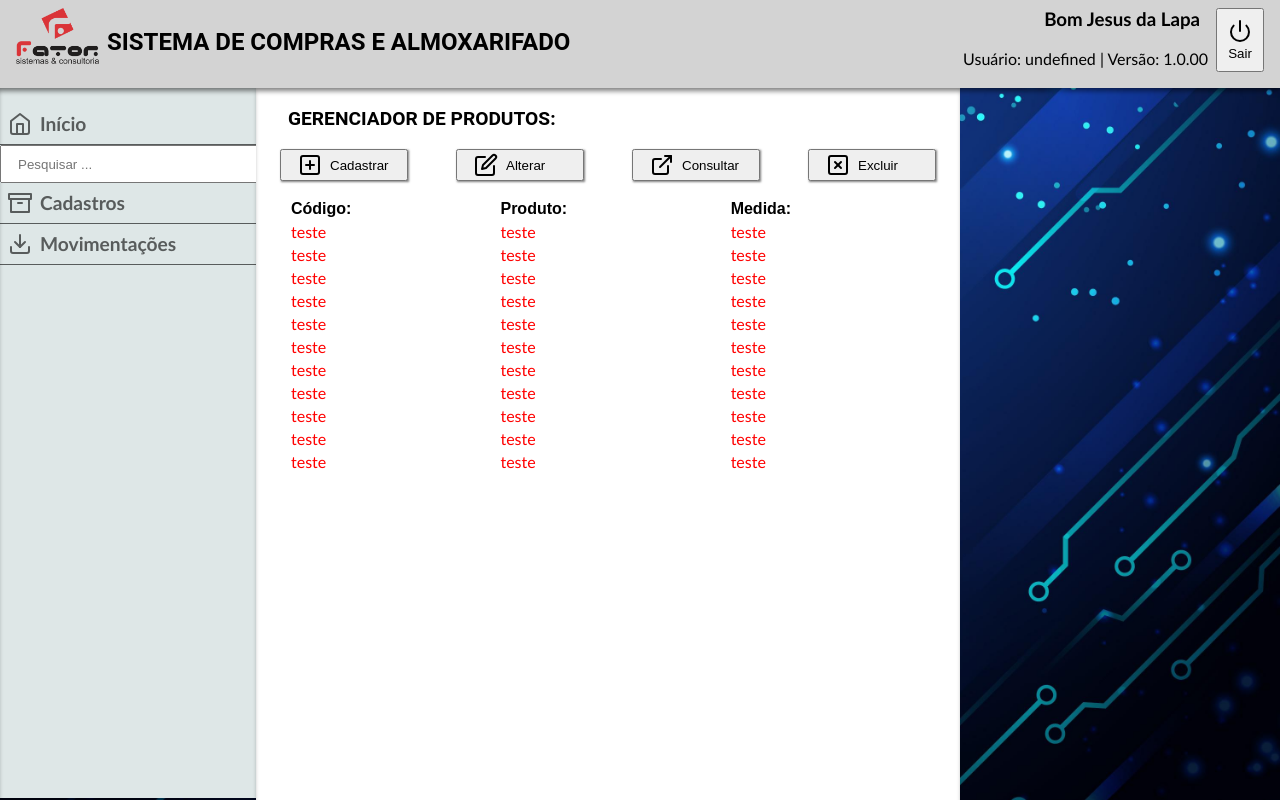
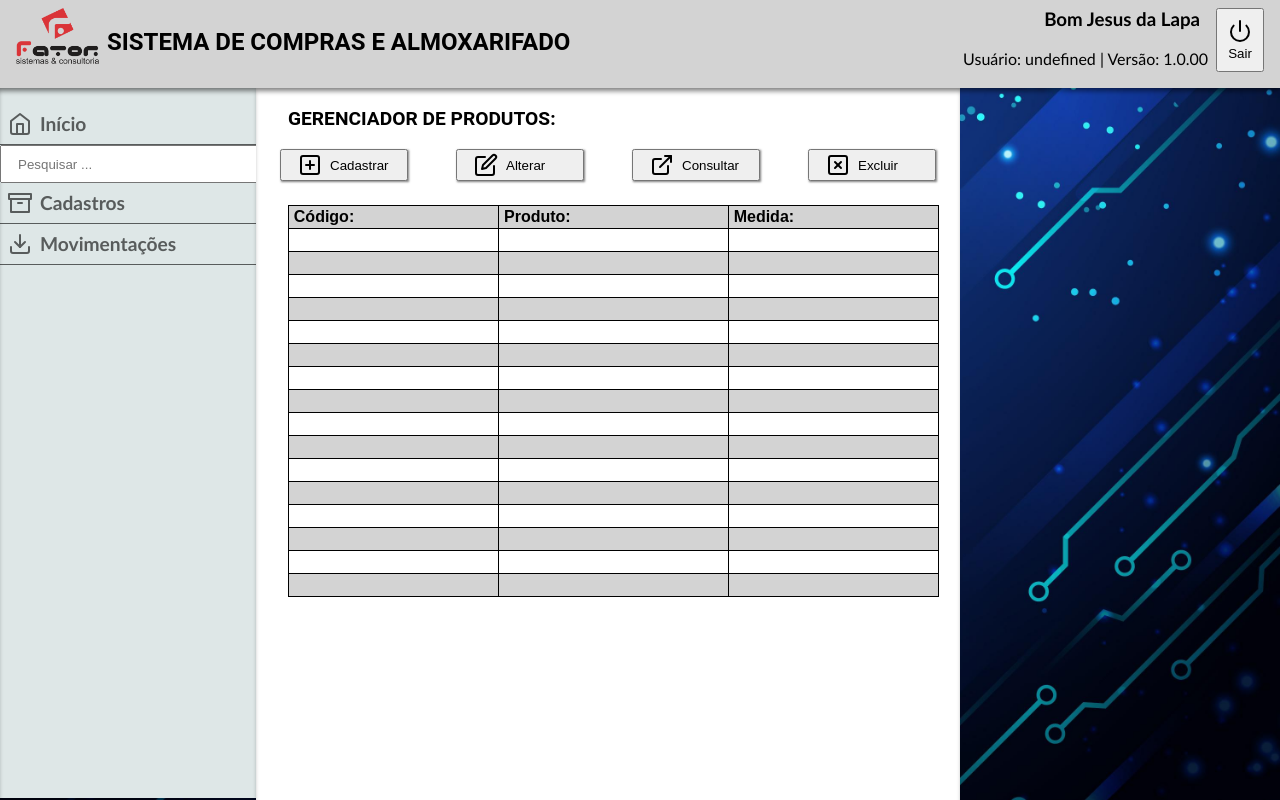
Before and after one commit to SalesG3/Almoxarifado, an Angular app in the folder userInterface-v1/: page /menu/produtos in a window 1280 px wide. Built offline with nearby package versions, Linux system fonts and the light colour scheme.

Commit message:
created & routing for detalhamento of produtos

```diff
--- /dev/null
+++ b/userInterface-v1/src/app/produtos/detalhamento/detalhamento.component.html
@@ -0,0 +1 @@
+<p>detalhamento works!</p>
--- a/userInterface-v1/src/app/produtos/produtos.component.css
+++ b/userInterface-v1/src/app/produtos/produtos.component.css
@@ -36,8 +36,8 @@ section {
     }
 }
 
-.tabela {
-    margin-top: 1rem;
+table {
+    margin-top: 1.5rem;
     margin-left: 2rem;
 
     width: 92.5%;
@@ -45,13 +45,23 @@ section {
 
     font-size: 1rem;
     font-family: sans-serif;
-}
 
-#dataTable {
-    font-family: 'Gill Sans', 'Gill Sans MT';
-    padding-left: 0.5rem;
+    background-color: lightgray;
+    border-collapse: collapse;
+
+    th {
+        height: 20px;
+        border: 1px solid black;
+        padding-left: 0.3rem;
+    }
 }
 
 :host ::ng-deep #dataTable td {
-    color: red;
+    height: 20px;
+    padding-left: 0.3rem;
+    border: 1px solid black;
 }
+
+:host ::ng-deep #dataTable tr:nth-child(odd) {
+    background-color: white;
+}
--- a/userInterface-v1/src/app/produtos/produtos.component.html
+++ b/userInterface-v1/src/app/produtos/produtos.component.html
@@ -2,13 +2,24 @@
     <h1 class="titulo"> GERENCIADOR DE PRODUTOS:</h1>
 
     <nav class="ferramentas">
-        <button><img src="../../assets/cadastrar.svg" alt="img-cadastrar"> Cadastrar</button>
-        <button><img src="../../assets/alterar.svg" alt="img-alterar"> Alterar</button>
-        <button><img src="../../assets/consultar.svg" alt="img-consultar"> Consultar</button>
-        <button><img src="../../assets/apagar.svg" alt="img-apagar"> Excluir</button>
+        <button #btn01 value="cadastrar" (click)="openScreen(btn01.value)">
+            <img src="../../assets/cadastrar.svg" alt="img-cadastrar"> Cadastrar
+        </button>
+
+        <button>
+            <img src="../../assets/alterar.svg" alt="img-alterar"> Alterar
+        </button>
+
+        <button>
+            <img src="../../assets/consultar.svg" alt="img-consultar"> Consultar
+        </button>
+
+        <button>
+            <img src="../../assets/apagar.svg" alt="img-apagar"> Excluir
+        </button>
     </nav>
 
-    <table id="tabela" class="tabela">
+    <table>
         <thead>
             <tr>
                 <th class="codigo">Código:</th>
@@ -19,4 +30,7 @@
 
         <tbody [innerHTML]="inner" id="dataTable"></tbody>
     </table>
+
+    <router-outlet></router-outlet>
+
 </section>
--- a/userInterface-v1/src/app/produtos/produtos.component.ts
+++ b/userInterface-v1/src/app/produtos/produtos.component.ts
@@ -1,34 +1,50 @@
 import { Component, OnInit } from '@angular/core';
 import { DomSanitizer } from '@angular/platform-browser';
+import { Router, RouterOutlet } from '@angular/router';
 
 @Component({
   selector: 'app-produtos',
   standalone: true,
-  imports: [],
+  imports: [RouterOutlet],
   templateUrl: './produtos.component.html',
   styleUrl: './produtos.component.css'
 })
+
 export class ProdutosComponent implements OnInit {
+
   inner : any;
+  mode: string = "";
 
-  constructor(private sanitizer : DomSanitizer){ }
+  constructor(private sanitizer : DomSanitizer, private router: Router){ }
 
   ngOnInit(): void {
 
-    if(typeof document != undefined){
+    if(typeof document != "undefined"){
 
       let tab = (document.querySelector('#dataTable') as HTMLTableElement);
-      var test : string = "";
+      let test : string = "";
 
-      for(let i = tab.rows.length; i <= 10; i++){
+      for(let i = tab.rows.length; i <= 15; i++){
 
-        test += '<tr><td>teste</td><td>teste</td><td>teste</td></tr>';
+        test += '<tr><td></td><td></td><td></td></tr>';
 
       }
 
       this.inner = this.sanitizer.bypassSecurityTrustHtml(test)
     }
-
   }
 
+  openScreen(tela: string){
+    this.mode = tela;
+    document.querySelector('table')?.toggleAttribute('hidden')
+
+    let nav = (document.querySelector('.ferramentas') as HTMLElement).children;
+
+    for(let i = 0; i < 4 && nav[i] as HTMLButtonElement; i++){
+      nav[i].setAttribute('disabled','');
+      nav[i].setAttribute('style','cursor: default;');
+    }
+
+    this.router.navigate(['/menu/produtos/id'])
+  }
 }
```
Also changed, not shown: userInterface-v1/src/app/app.routes.ts (+6 -1 lines), userInterface-v1/src/app/produtos/detalhamento/detalhamento.component.ts (added, +12 -0 lines), userInterface-v1/src/app/produtos/detalhamento/detalhamento.component.css (added).
